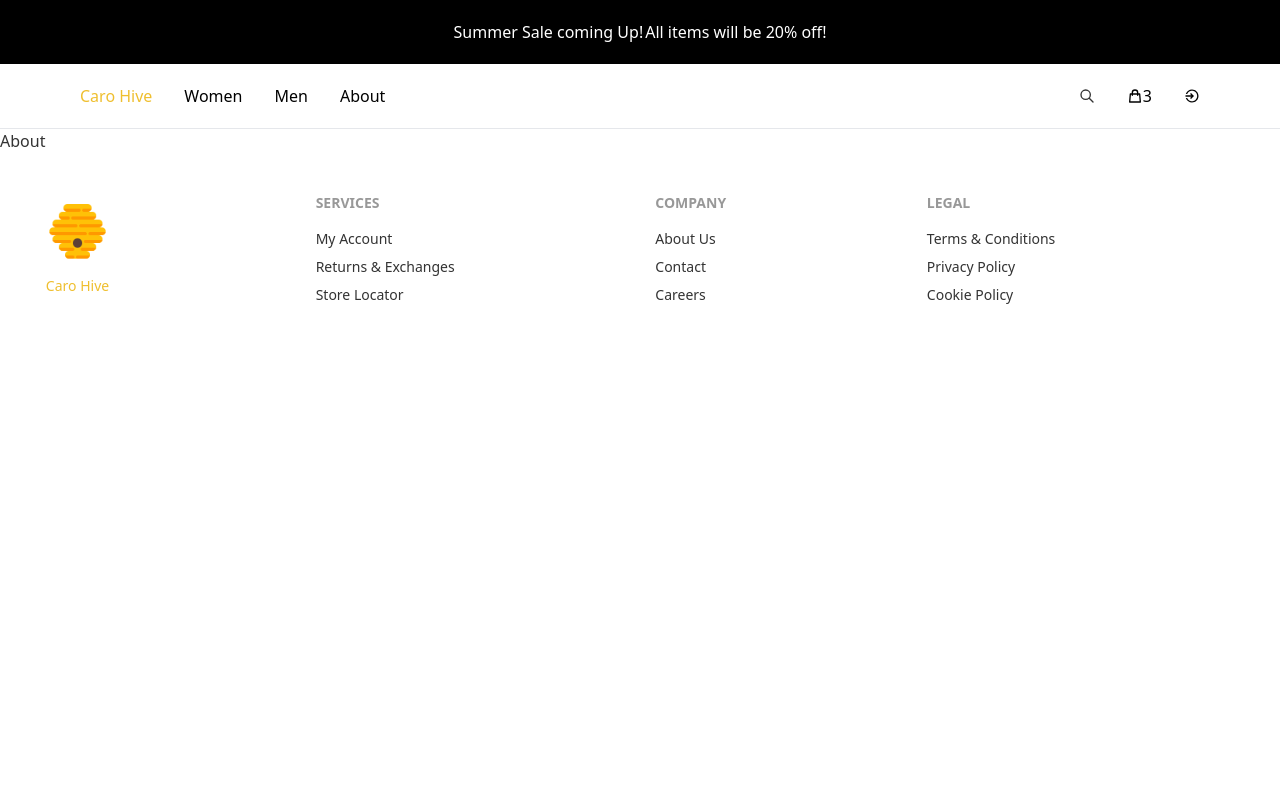
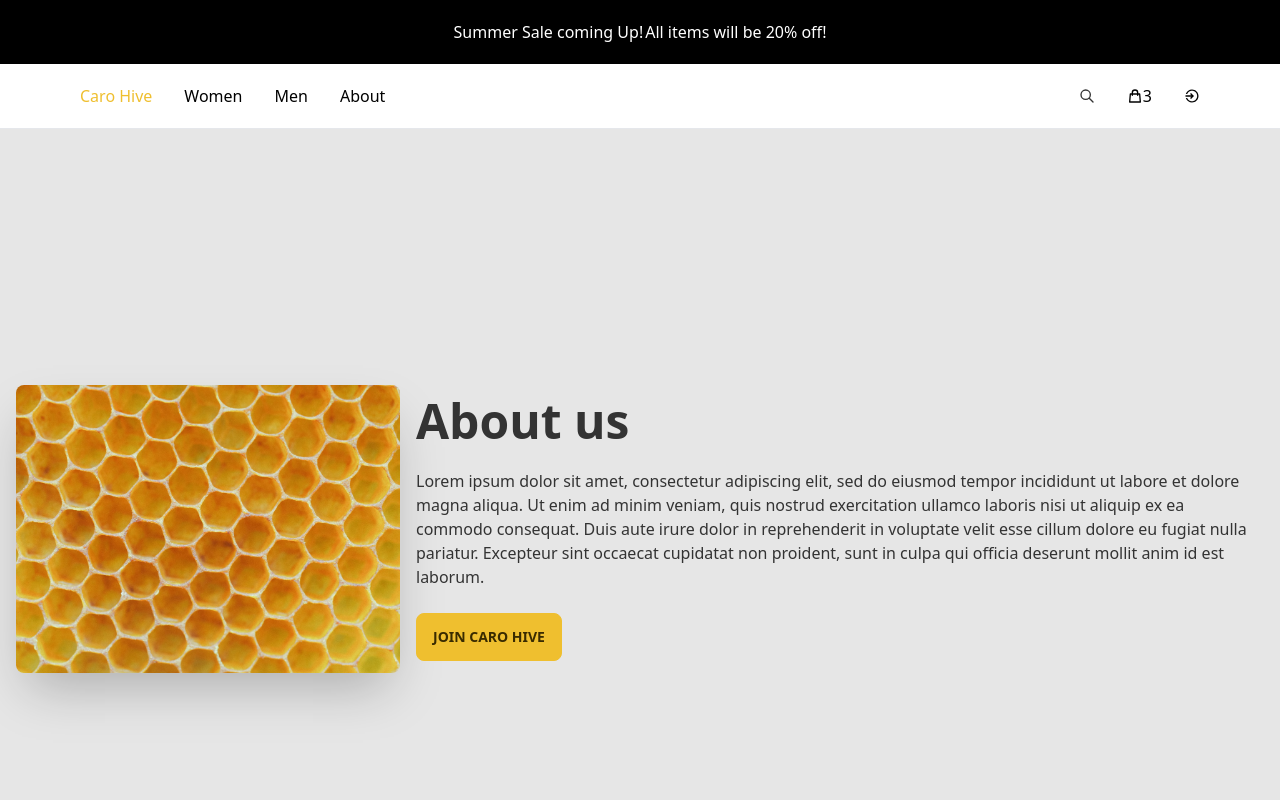
Before and after one commit to An-Be/CaroHive, a React (Create React App) app in the folder client/: page /about in a window 1280 px wide. Shown: the top 800 px of the page. Built offline with nearby package versions, Linux system fonts and the light colour scheme.

Commit message:
about us page

```diff
--- a/client/src/components/About/About.jsx
+++ b/client/src/components/About/About.jsx
@@ -1,7 +1,27 @@
-import React from 'react'
+import React from "react";
 
 export const About = () => {
   return (
-    <div>About</div>
-  )
-}
+    <div className="hero min-h-screen bg-base-200">
+      <div className="hero-content flex-col lg:flex-row">
+        <img
+          src="/images/about/Aboutimg.png"
+          className="max-w-sm rounded-lg shadow-2xl"
+        />
+        <div>
+          <h1 className="text-5xl font-bold">About us</h1>
+          <p className="py-6">
+            Lorem ipsum dolor sit amet, consectetur adipiscing elit, sed do
+            eiusmod tempor incididunt ut labore et dolore magna aliqua. Ut enim
+            ad minim veniam, quis nostrud exercitation ullamco laboris nisi ut
+            aliquip ex ea commodo consequat. Duis aute irure dolor in
+            reprehenderit in voluptate velit esse cillum dolore eu fugiat nulla
+            pariatur. Excepteur sint occaecat cupidatat non proident, sunt in
+            culpa qui officia deserunt mollit anim id est laborum.
+          </p>
+          <button className="btn btn-primary self-center">Join Caro Hive</button>
+        </div>
+      </div>
+    </div>
+  );
+};
--- a/client/src/components/Hero/HeroData.js
+++ b/client/src/components/Hero/HeroData.js
@@ -4,7 +4,7 @@ export const HERO = [
       img: "/images/hero/hero-one.png",
       title: "Explore",
       subtitle:
-        "Provident cupiditate voluptatem et in. Quaerat fugiat ut assumend excepturi exercitationem quasi. In deleniti eaque aut repudiandae eta id nisi.",
+      "Lorem ipsum dolor sit amet, consectetur adipiscing elit, sed do eiusmod tempor incididunt ut labore et dolore magna aliqua.",
       btnText: "Explore",
     },
     {
@@ -12,7 +12,7 @@ export const HERO = [
       img: "/images/hero/hero-two.png",
       title: "New Arrivals",
       subtitle:
-        "Provident cupiditate voluptatem et in. Quaerat fugiat ut assumend excepturi exercitationem quasi. In deleniti eaque aut repudiandae eta id nisi.",
+        "Lorem ipsum dolor sit amet, consectetur adipiscing elit, sed do eiusmod tempor incididunt ut labore et dolore magna aliqua.",
       btnText: "Check out what's new",
     },
     {
@@ -20,7 +20,7 @@ export const HERO = [
       img: "/images/hero/hero-three.png",
       title: "Upgrade your wardrobe",
       subtitle:
-        "Provident cupiditate voluptatem et in. Quaerat fugiat ut assumend excepturi exercitationem quasi. In deleniti eaque aut repudiandae eta id nisi.",
+      "Lorem ipsum dolor sit amet, consectetur adipiscing elit, sed do eiusmod tempor incididunt ut labore et dolore magna aliqua.",
       btnText: "Shop",
     },
     {
@@ -28,7 +28,7 @@ export const HERO = [
       img: "/images/hero/hero-four.png",
       title: "Join Caro Hive",
       subtitle:
-        "Provident cupiditate voluptatem et in. Quaerat fugiat ut assumend excepturi exercitationem quasi. In deleniti eaque aut repudiandae eta id nisi.",
+      "Lorem ipsum dolor sit amet, consectetur adipiscing elit, sed do eiusmod tempor incididunt ut labore et dolore magna aliqua.",
       btnText: "Get Started",
     },
   ];
```
Also changed, not shown: client/public/images/about/Aboutimg.png (added).
